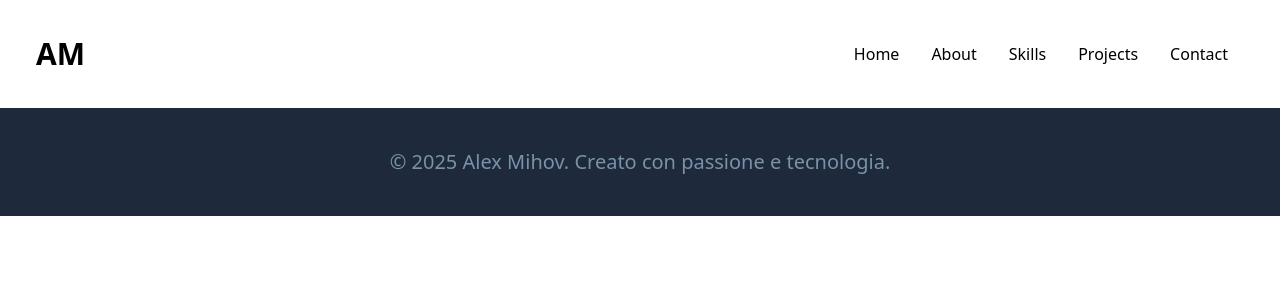
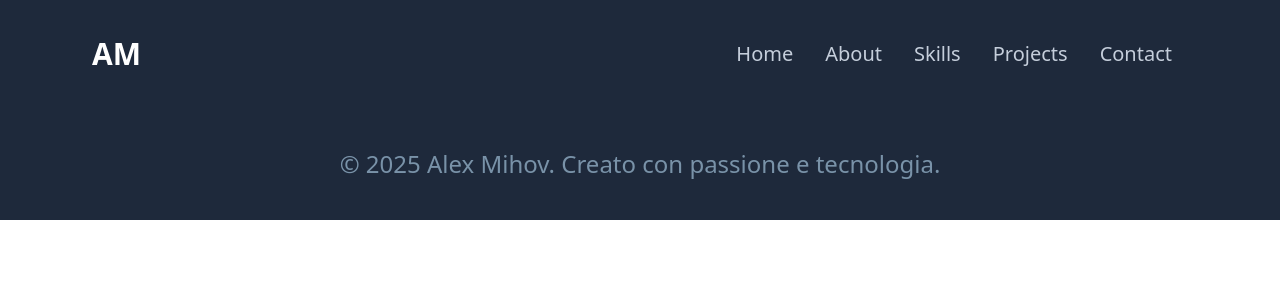
Before and after one commit to Alex-Mihov/portfolio, a React (Vite) app: page / in a window 1280 px wide. Shown: the top 300 px of the page. Built offline with nearby package versions, Linux system fonts and the light colour scheme.

Commit message:
feat: update Footer component text size and enhance Header component layout

```diff
--- a/src/components/Footer/Footer.jsx
+++ b/src/components/Footer/Footer.jsx
@@ -2,7 +2,7 @@
 export default function Footer() {
   return (
     <div className='h-fit w-[100%] bg-[#1e293b] flex justify-center items-center'>
-      <div className='pt-10 pb-10 text-[#7992a8] text-xl'>&copy; 2025 Alex Mihov. Creato con passione e tecnologia.</div>
+      <div className='pt-10 pb-10 text-[#7992a8] text-2xl'>&copy; 2025 Alex Mihov. Creato con passione e tecnologia.</div>
     </div>
   )
 }
--- a/src/components/Header/Header.jsx
+++ b/src/components/Header/Header.jsx
@@ -4,14 +4,19 @@ export default function Header() {
   return (
     <>
 
-      <div className="flex justify-between items-center h-fit w-[100%] p-9">
-        <div className="text-3xl font-[750]">
+      <div className="flex justify-between items-center
+                      h-fit w-[100%] py-9 px-23 bg-[#1e293b]">
+        <div className="text-3xl font-[750] text-white">
           AM
         </div>
 
-        <div className="flex">
+        <div className="flex text-[#c5cedb] text-xl font-medium">
           {headerButtons.map((btn) => (
-            <div className="px-4" key={btn}>{btn}</div>
+            <div className="mx-4 hover:text-blue-600
+                       transition-colors duration-300 ease-in-out
+                       cursor-pointer" key={btn}>
+              {btn}
+            </div>
           ))}
         </div>
       </div>
--- a/src/pages/Contact.jsx
+++ b/src/pages/Contact.jsx
@@ -0,0 +1,7 @@
+import React from 'react'
+
+export default function Contact() {
+  return (
+    <div>Contact</div>
+  )
+}
```
